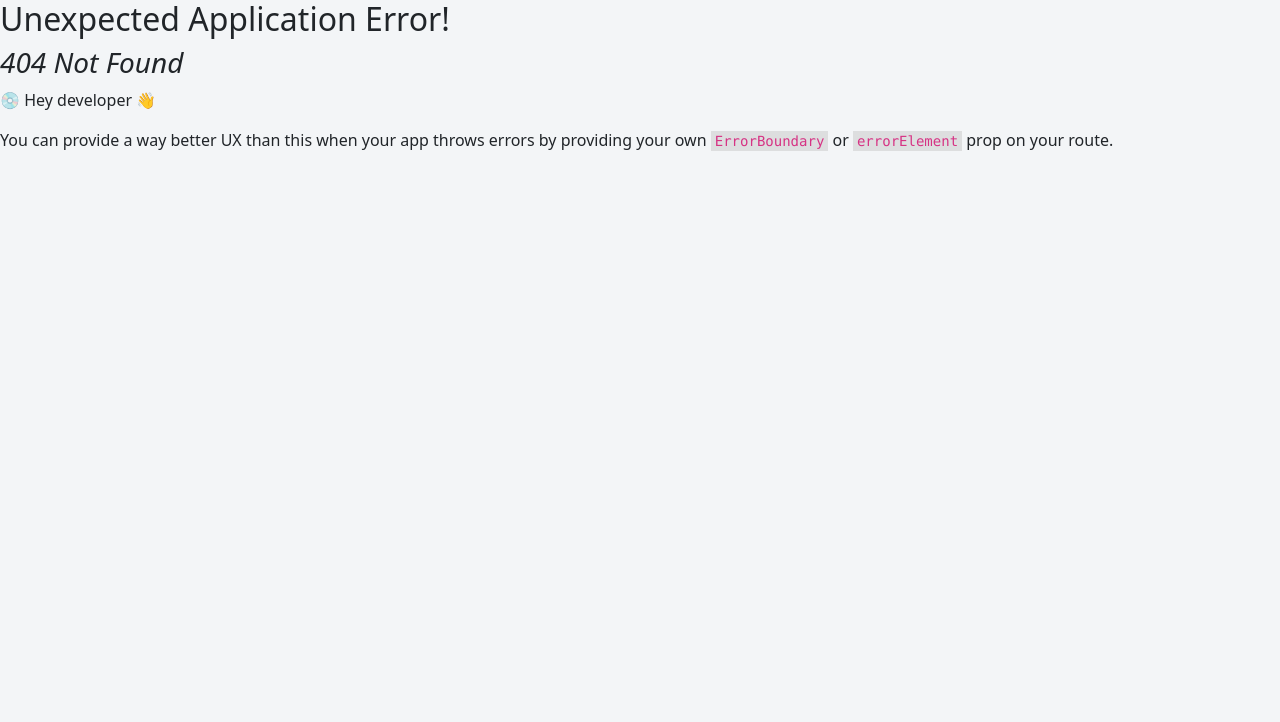
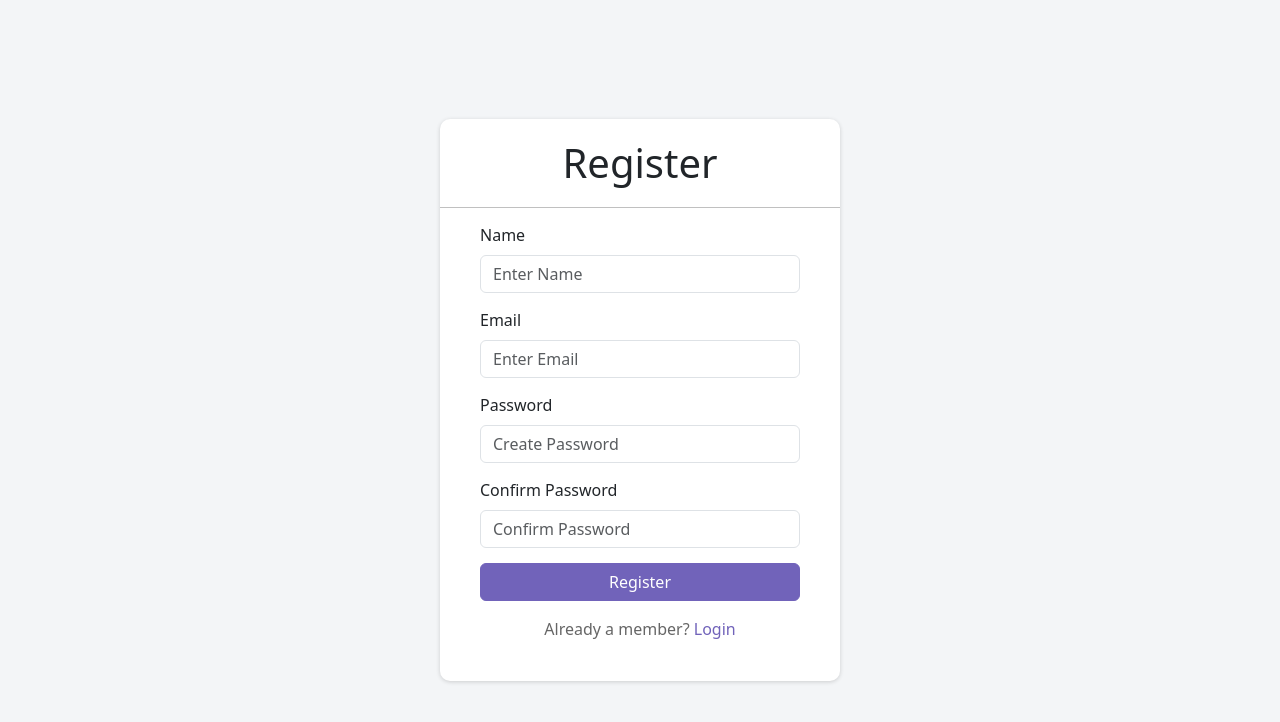
Before and after one commit to skoolboi434/udemy-Dashboard, a React (Create React App) app in the folder frontend/: page /register in a window 1280 px wide. Before the commit this address had no page. Shown: the top 722 px of the page. Built offline with nearby package versions, Linux system fonts and the light colour scheme.

Commit message:
Frontend Authentication added

```diff
--- a/frontend/package.json
+++ b/frontend/package.json
@@ -18,6 +18,7 @@
     "react-router-bootstrap": "^0.26.2",
     "react-router-dom": "^6.17.0",
     "react-scripts": "5.0.1",
+    "react-toastify": "^9.1.3",
     "sass": "^1.69.5",
     "web-vitals": "^2.1.4"
   },
--- a/frontend/src/App.js
+++ b/frontend/src/App.js
@@ -1,10 +1,13 @@
 import React from 'react';
 import { Outlet } from 'react-router-dom';
+import { ToastContainer } from 'react-toastify';
+import 'react-toastify/dist/ReactToastify.css';
 
 const App = () => {
   return (
     <>
       <Outlet />
+      <ToastContainer />
     </>
   );
 };
--- a/frontend/src/components/SearchBar.jsx
+++ b/frontend/src/components/SearchBar.jsx
@@ -13,7 +13,6 @@ const SearchBar = ({ title }) => {
           <FaSearch />
           <input type='text' placeholder='Search...' />
         </div>
-        <img src='https://placehold.co/400' alt='' />
       </div>
     </div>
   );
--- a/frontend/src/components/SidebarMenu.jsx
+++ b/frontend/src/components/SidebarMenu.jsx
@@ -1,8 +1,28 @@
 import React from 'react';
 import { Link } from 'react-router-dom';
 import { FaCreativeCommonsRemix, FaUser, FaPaperPlane, FaNewspaper, FaSlidersH } from 'react-icons/fa';
+import { useNavigate } from 'react-router-dom';
+import { useSelector, useDispatch } from 'react-redux';
+import { useLogoutMutation } from '../slices/usersApiSlice';
+import { logout } from '../slices/authSlice';
 
 const SidebarMenu = () => {
+  const { userInfo } = useSelector(state => state.auth);
+
+  const dispatch = useDispatch();
+  const navigate = useNavigate();
+
+  const [logoutApiCall] = useLogoutMutation();
+
+  const logoutHandler = async () => {
+    try {
+      await logoutApiCall().unwrap();
+      dispatch(logout());
+      navigate('/login');
+    } catch (error) {
+      console.log(error);
+    }
+  };
   return (
     <div className='sidebar'>
       <div className='logo'></div>
@@ -38,7 +58,7 @@ const SidebarMenu = () => {
           </Link>
         </li>
         <li className='logout'>
-          <Link to='/'>
+          <Link to='/' onClick={logoutHandler}>
             <span>Logout</span>
           </Link>
         </li>
--- a/frontend/src/index.js
+++ b/frontend/src/index.js
@@ -10,11 +10,15 @@ import reportWebVitals from './reportWebVitals';
 import HomeScreen from './screens/HomeScreen';
 import ArticlesScreen from './screens/ArticlesScreen';
 import ArticleDetailsScreen from './screens/ArticleDetailsScreen';
+import RegisterScreen from './screens/RegisterScreen';
+import LoginScreen from './screens/LoginScreen';
 
 const router = createBrowserRouter(
   createRoutesFromElements(
     <Route path='/' element={<App />}>
       <Route index={true} path='/' element={<HomeScreen />} />
+      <Route path='/register' element={<RegisterScreen />} />
+      <Route path='/login' element={<LoginScreen />} />
       <Route path='/articles' element={<ArticlesScreen />} />
       <Route path='/articles/:id' element={<ArticleDetailsScreen />} />
     </Route>
--- /dev/null
+++ b/frontend/src/screens/LoginScreen.jsx
@@ -0,0 +1,65 @@
+import React, { useState, useEffect } from 'react';
+import { Form, Button } from 'react-bootstrap';
+import { Link, useLocation, useNavigate } from 'react-router-dom';
+import { useDispatch, useSelector } from 'react-redux';
+import Loader from '../components/Loader';
+import { useLoginMutation } from '../slices/usersApiSlice';
+import { setCredentials } from '../slices/authSlice';
+import { toast } from 'react-toastify';
+
+const LoginScreen = () => {
+  const [email, setEmail] = useState();
+  const [password, setPassword] = useState();
+
+  const dispatch = useDispatch();
+  const navigate = useNavigate();
+
+  const { search } = useLocation();
+  const sp = new URLSearchParams(search);
+  const redirect = sp.get('redirect') || '/';
+
+  const [login, { isLoading }] = useLoginMutation();
+
+  const { userInfo } = useSelector(state => state.auth);
+
+  useEffect(() => {
+    if (userInfo) {
+      navigate(redirect);
+    }
+  }, [userInfo, redirect, navigate]);
+
+  const submitHandler = async e => {
+    e.preventDefault();
+    try {
+      const res = await login({ email, password }).unwrap();
+      dispatch(setCredentials({ ...res }));
+      navigate(redirect);
+    } catch (error) {
+      toast.error(error?.data?.message || error.error);
+    }
+  };
+  return (
+    <div className='center'>
+      <h1>Login</h1>
+      <Form className='login-form' onSubmit={submitHandler}>
+        <Form.Group className='mb-3 input-field' controlId='email'>
+          <Form.Label>Email</Form.Label>
+          <Form.Control type='text' placeholder='Enter Email' value={email} onChange={e => setEmail(e.target.value)} />
+        </Form.Group>
+        <Form.Group className='mb-3 input-field' controlId='password'>
+          <Form.Label>Password</Form.Label>
+          <Form.Control type='password' placeholder='Enter Password' value={password} onChange={e => setPassword(e.target.value)} />
+        </Form.Group>
+        <Button type='submit' className='mt-2' disabled={isLoading}>
+          Login
+        </Button>
+        {isLoading && <Loader />}
+        <div className='signup-link mt-3'>
+          Not a member? <Link to={redirect ? `/register?redirect=${redirect}` : '/register'}>Register</Link>
+        </div>
+      </Form>
+    </div>
+  );
+};
+
+export default LoginScreen;
--- /dev/null
+++ b/frontend/src/screens/RegisterScreen.jsx
@@ -0,0 +1,81 @@
+import React, { useState, useEffect } from 'react';
+import { Form, Button } from 'react-bootstrap';
+import { Link, useLocation, useNavigate } from 'react-router-dom';
+import { toast } from 'react-toastify';
+import { useDispatch, useSelector } from 'react-redux';
+import { useRegisterMutation } from '../slices/usersApiSlice';
+import { setCredentials } from '../slices/authSlice';
+import Loader from '../components/Loader';
+
+const RegisterScreen = () => {
+  const [name, setName] = useState();
+  const [email, setEmail] = useState();
+  const [password, setPassword] = useState();
+  const [confirmPassword, setConfirmPassword] = useState();
+
+  const dispatch = useDispatch();
+  const navigate = useNavigate();
+
+  const [register, { isLoading }] = useRegisterMutation();
+
+  const { userInfo } = useSelector(state => state.auth);
+
+  const { search } = useLocation();
+  const sp = new URLSearchParams(search);
+  const redirect = sp.get('redirect') || '/';
+
+  useEffect(() => {
+    if (userInfo) {
+      navigate(redirect);
+    }
+  }, [userInfo, redirect, navigate]);
+
+  const handleSubmit = async e => {
+    e.preventDefault();
+
+    if (password !== confirmPassword) {
+      toast.error('Passwords do not match');
+      return;
+    } else {
+      try {
+        const res = await register({ name, email, password }).unwrap();
+        dispatch(setCredentials({ ...res }));
+        navigate(redirect);
+      } catch (error) {
+        toast.error(error?.data?.message || error.error);
+      }
+    }
+  };
+  return (
+    <div className='center'>
+      <h1>Register</h1>
+      <Form className='register-form' onSubmit={handleSubmit}>
+        <Form.Group className='input-field' controlId='Name'>
+          <Form.Label>Name</Form.Label>
+          <Form.Control type='text' placeholder='Enter Name' value={name} onChange={e => setName(e.target.value)} />
+        </Form.Group>
+        <Form.Group className='input-field' controlId='email'>
+          <Form.Label>Email</Form.Label>
+          <Form.Control type='email' placeholder='Enter Email' value={email} onChange={e => setEmail(e.target.value)} />
+        </Form.Group>
+        <Form.Group className='input-field' controlId='password'>
+          <Form.Label>Password</Form.Label>
+          <Form.Control type='password' placeholder='Create Password' value={password} onChange={e => setPassword(e.target.value)} />
+        </Form.Group>
+        <Form.Group className='input-field' controlId='confirmPassword'>
+          <Form.Label>Confirm Password</Form.Label>
+          <Form.Control type='password' placeholder='Confirm Password' value={confirmPassword} onChange={e => setConfirmPassword(e.target.value)} />
+        </Form.Group>
+        <Button type='submit' disabled={isLoading}>
+          Register
+        </Button>
+        {isLoading && <Loader />}
+        <div className='signup-link mt-3'>
+          Already a member? <Link to={redirect ? `/login?redirect=${redirect}` : '/login'}>Login</Link>
+        </div>
+      </Form>
+    </div>
+  );
+};
+
+export default RegisterScreen;
--- a/frontend/src/scss/pages/loginscreen.scss
+++ b/frontend/src/scss/pages/loginscreen.scss
@@ -20,7 +20,7 @@
 
     .input-field {
       position: relative;
-      margin: 30px 0;
+      margin: 15px 0;
     }
 
     .btn {
--- /dev/null
+++ b/frontend/src/slices/authSlice.js
@@ -0,0 +1,25 @@
+import { createSlice } from '@reduxjs/toolkit';
+
+const initialState = {
+  userInfo: localStorage.getItem('userInfo') ? JSON.parse(localStorage.getItem('userInfo')) : null
+};
+
+const authSlice = createSlice({
+  name: 'auth',
+  initialState,
+  reducers: {
+    setCredentials: (state, action) => {
+      state.userInfo = action.payload;
+      localStorage.setItem('userInfo', JSON.stringify(action.payload));
+    },
+
+    logout: (state, action) => {
+      state.userInfo = null;
+      localStorage.removeItem('userInfo');
+    }
+  }
+});
+
+export const { setCredentials, logout } = authSlice.actions;
+
+export default authSlice.reducer;
--- /dev/null
+++ b/frontend/src/slices/usersApiSlice.js
@@ -0,0 +1,31 @@
+import { USERS_URL } from '../constants';
+import { apiSlice } from './apiSlice';
+
+export const usersApiSlice = apiSlice.injectEndpoints({
+  endpoints: builder => ({
+    login: builder.mutation({
+      query: data => ({
+        url: `${USERS_URL}/login`,
+        method: 'POST',
+        body: data
+      })
+    }),
+
+    register: builder.mutation({
+      query: data => ({
+        url: `${USERS_URL}`,
+        method: 'POST',
+        body: data
+      })
+    }),
+
+    logout: builder.mutation({
+      query: () => ({
+        url: `${USERS_URL}/logout`,
+        method: 'POST'
+      })
+    })
+  })
+});
+
+export const { useLoginMutation, useLogoutMutation, useRegisterMutation } = usersApiSlice;
--- a/frontend/src/store.js
+++ b/frontend/src/store.js
@@ -1,9 +1,11 @@
 import { configureStore } from '@reduxjs/toolkit';
 import { apiSlice } from './slices/apiSlice';
+import authSliceReducer from './slices/authSlice';
 
 const store = configureStore({
   reducer: {
-    [apiSlice.reducerPath]: apiSlice.reducer
+    [apiSlice.reducerPath]: apiSlice.reducer,
+    auth: authSliceReducer
   },
 
   middleware: getDefaultMiddleware => getDefaultMiddleware().concat(apiSlice.middleware),
```
Also changed, not shown: 1 other file (tests, documents, lock files or other folders).
